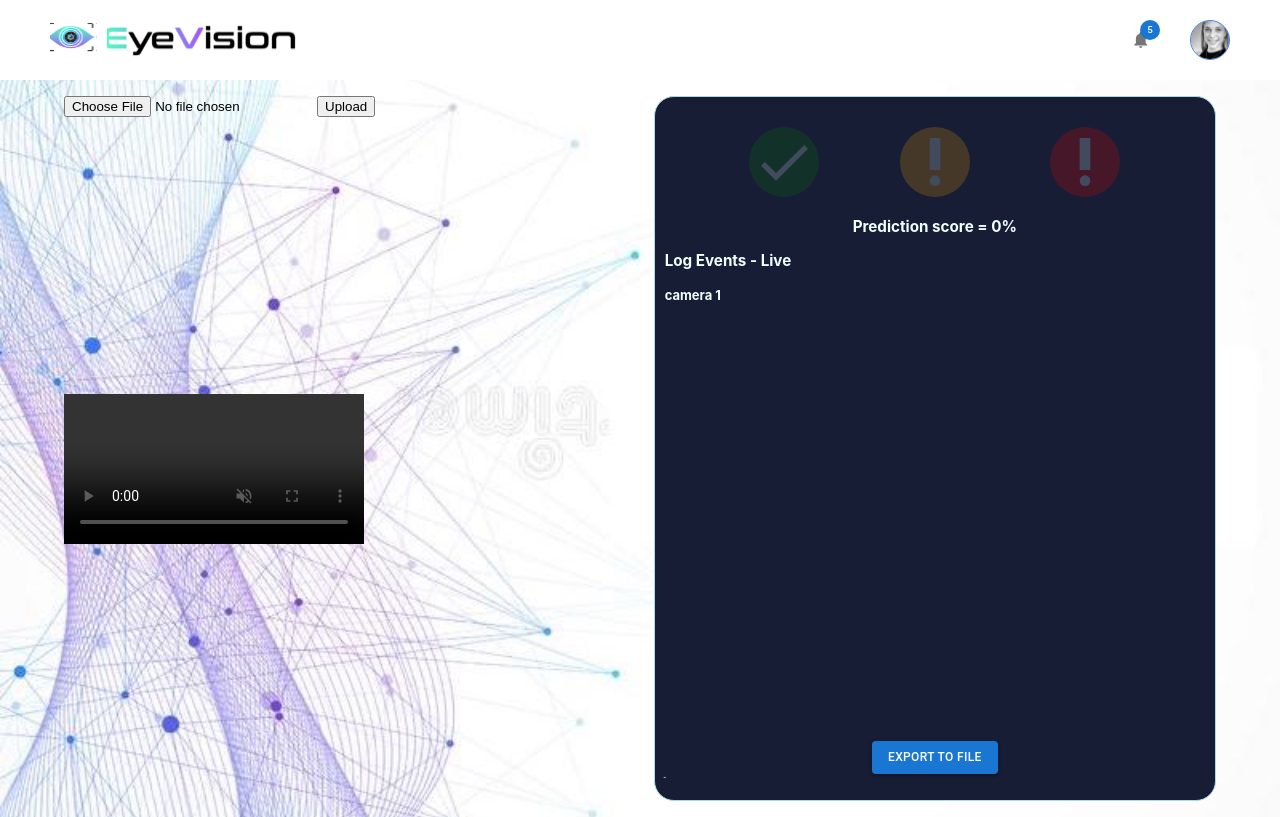
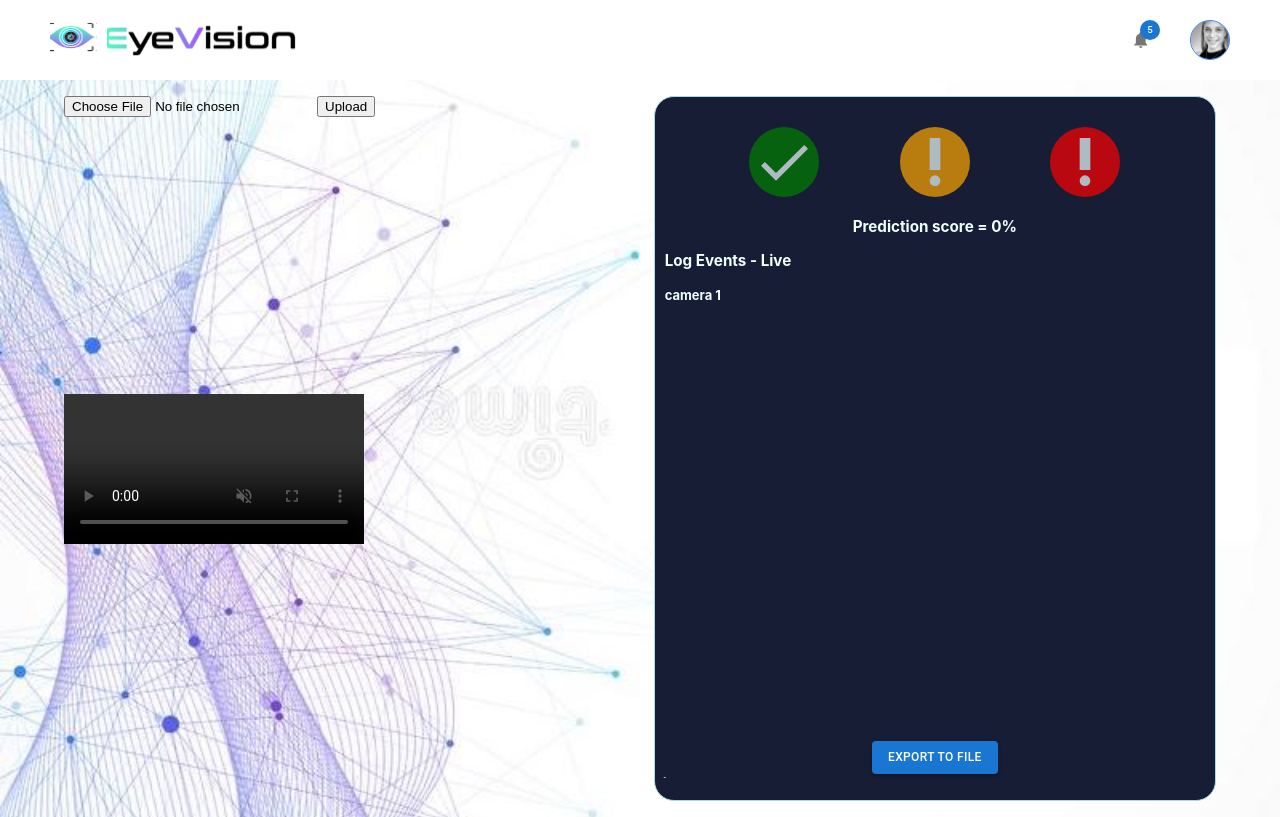
Before and after one commit to dl-final-505/webapp, a Next.js app: page /upload in a window 1280 px wide. Built offline with nearby package versions, Linux system fonts and the light colour scheme.

Commit message:
fix circle lights

```diff
--- a/pages/api/videos.ts
+++ b/pages/api/videos.ts
@@ -32,7 +32,6 @@ export default async function handler(
         return `${id}${ext}`;
       },
     });
-
     return new Promise((resolve, reject) => {
        form.parse(req, async (_err, _fields, files) => {
          let file: File;
@@ -72,8 +71,13 @@ export default async function handler(
 
    form.on("error", (error) => {
      reject(error);
+
+
    });
+
  });
+
+
 
 }
 
--- a/styles/Home.module.css
+++ b/styles/Home.module.css
@@ -115,7 +115,7 @@
   width: 70px;
   aspect-ratio: 1;
   border-radius: 50%;
-  opacity: 0.2;
+  opacity: 0.7;
   display: grid;
   place-items: center;
   font-size: 64px;
@@ -123,6 +123,8 @@
 
 .light-circle-active {
   opacity: 1;
+  box-shadow: white;
+  border:2px solid white;
 }
 
 .logs {
```
